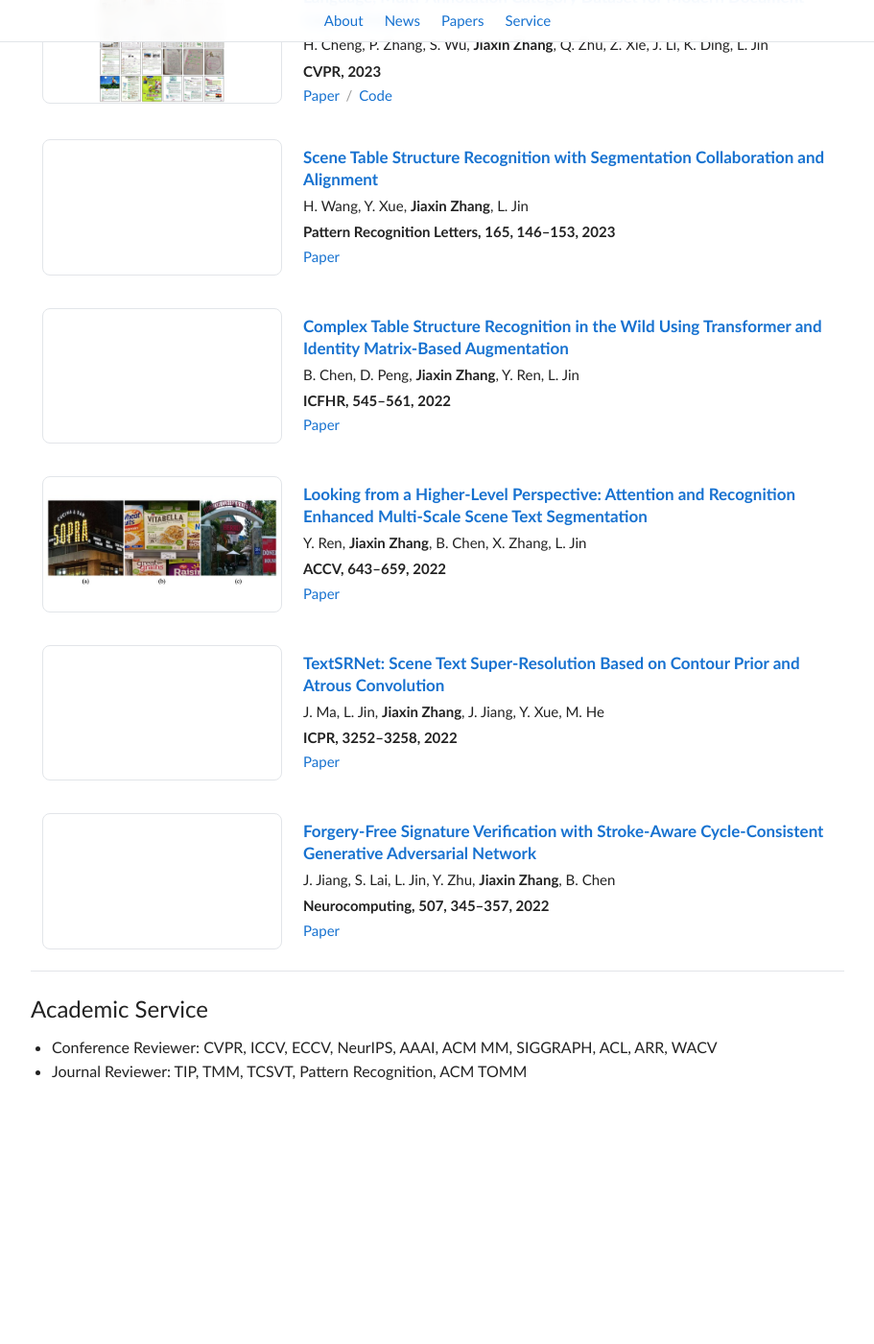
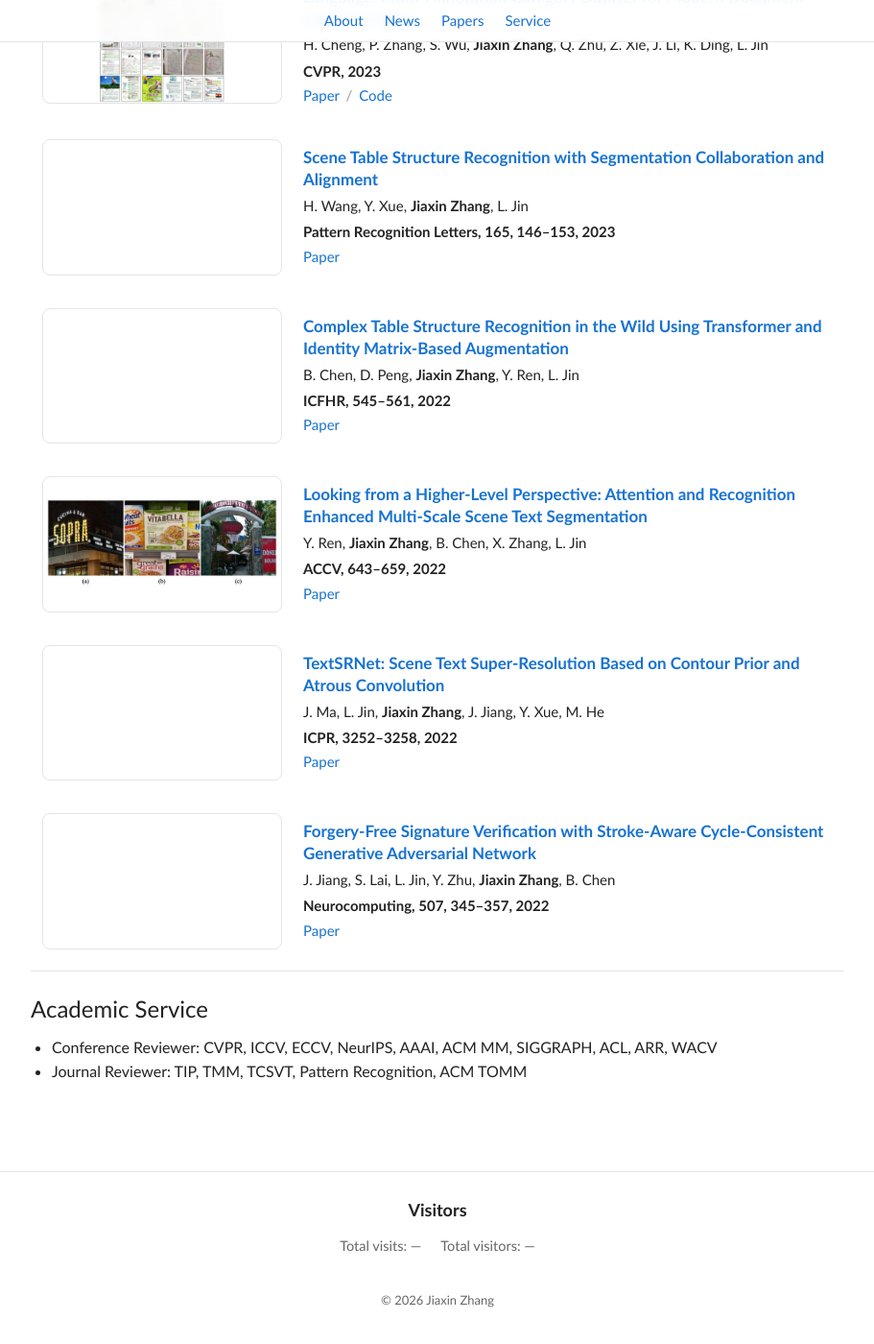
Before and after one commit to ZZZHANG-jx/ZZZHANG-jx.github.io, a Jekyll site: the page built from _pages/about.md, in a window 1280 px wide and 1400 px high, scrolled down 3888 px. Shown: the whole window at 96% size, without its empty margins (184-1095 px from the left). Built offline with Jekyll 4.4.1, drawn with Linux system fonts in a browser that asks for light colours; a script that is not in the unit is left out; comment, search, counter and statistics services are not loaded; before the commit the page ends 5064 px from its top, so only the background shows below that.

Commit message:
Add visitors footer: busuanzi counter + ClustrMaps map slot

```diff
--- a/_layouts/home.html
+++ b/_layouts/home.html
@@ -23,10 +23,29 @@
 {{ content }}
   </main>
 
+  <footer class="site-footer">
+    <h2 class="visitors-title">Visitors</h2>
+    <div class="busuanzi">
+      <span>Total visits: <span id="busuanzi_value_site_pv">—</span></span>
+      <span>Total visitors: <span id="busuanzi_value_site_uv">—</span></span>
+    </div>
+    <div class="clustrmaps">
+      <!-- ClustrMaps: sign up at https://clustrmaps.com, add your site, then replace
+           YOUR_CLUSTRMAPS_ID below with the id/token from your embed code.
+           Prefer the 2D dot map (uncomment the <a><img> block) or the 3D globe (script). -->
+      <!-- <a href="https://clustrmaps.com/site/YOUR_CLUSTRMAPS_ID" title="Visitor map">
+        <img alt="Global visitor map" src="//www.clustrmaps.com/map_v2.png?cl=000000&w=320&t=tt&d=YOUR_CLUSTRMAPS_ID" />
+      </a> -->
+      <script type="text/javascript" id="clstr_globe" src="//clustrmaps.com/globe.js?d=YOUR_CLUSTRMAPS_ID"></script>
+    </div>
+    <p class="copyright">© 2026 Jiaxin Zhang</p>
+  </footer>
+
   <div class="lightbox" id="lightbox" aria-hidden="true" role="dialog" aria-modal="true">
     <button class="lb-close" id="lbClose" aria-label="Close">&times;</button>
     <img id="lbImg" src="" alt="" />
   </div>
+  <script async src="https://busuanzi.ibruce.info/busuanzi/2.3/busuanzi.pure.mini.js"></script>
   <script src="../assets/js/lightbox.js"></script>
 </body>
 </html>
--- a/assets/css/homepage.css
+++ b/assets/css/homepage.css
@@ -468,3 +468,39 @@ section > ul {
     max-height: 82vh;
   }
 }
+
+/* Footer / visitors */
+.site-footer {
+  max-width: 880px;
+  margin: 44px auto 0;
+  padding: 26px 16px 36px;
+  border-top: 1px solid var(--rule);
+  text-align: center;
+  color: var(--muted);
+}
+.visitors-title {
+  margin: 0 0 12px;
+  font-size: 18px;
+  font-weight: 700;
+  color: var(--text);
+}
+.busuanzi {
+  display: flex;
+  flex-wrap: wrap;
+  justify-content: center;
+  gap: 6px 20px;
+  margin-bottom: 16px;
+  font-size: 14.5px;
+}
+.clustrmaps {
+  display: flex;
+  justify-content: center;
+}
+.clustrmaps img {
+  max-width: 100%;
+  height: auto;
+}
+.copyright {
+  margin: 18px 0 0;
+  font-size: 13px;
+}
```
